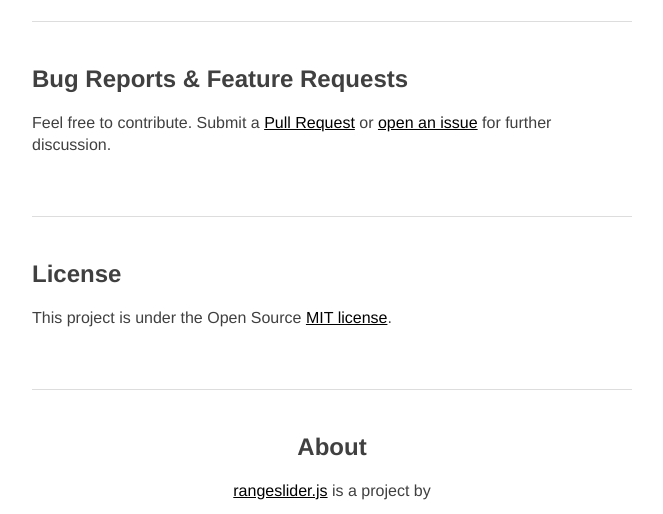
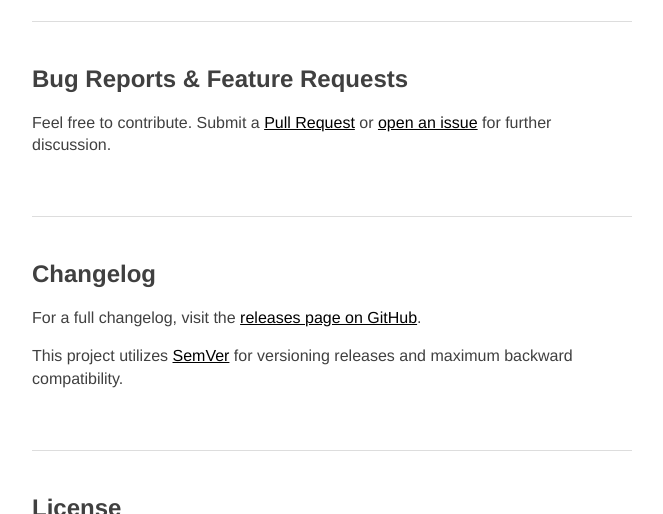
Before and after one commit to andreruffert/rangeslider.js, a Jekyll site: the page built from index.html, in a window 1280 px wide and 900 px high, scrolled down 3727 px, cut to the strip 0-514 px from the top of the window. Shown: the whole strip, without its empty margins (308-971 px from the left). Built offline with Jekyll 4.4.1, drawn with Linux system fonts in a browser that asks for light colours; nearby versions of some CDN libraries; comment, search, counter and statistics services are not loaded.

Commit message:
feature: add "changelog" section

```diff
--- a/index.html
+++ b/index.html
@@ -166,6 +166,14 @@ $('input[type="range"]').rangeslider({
 
 <hr>
 
+<section id="changelog">
+    <h2>Changelog</h2>
+    <p>For a full changelog, visit the <a href="{{ site.repository_url }}/releases">releases page on GitHub</a>.</p>
+    <p>This project utilizes <a href="http://semver.org/" target="_blank">SemVer</a> for versioning releases and maximum backward compatibility.</p>
+</section>
+
+<hr>
+
 <section id="license">
     <h2>License</h2>
     <p>This project is under the Open Source <a href="{{ site.repository_url }}/blob/master/LICENSE.md">MIT license</a>.</p>
```
